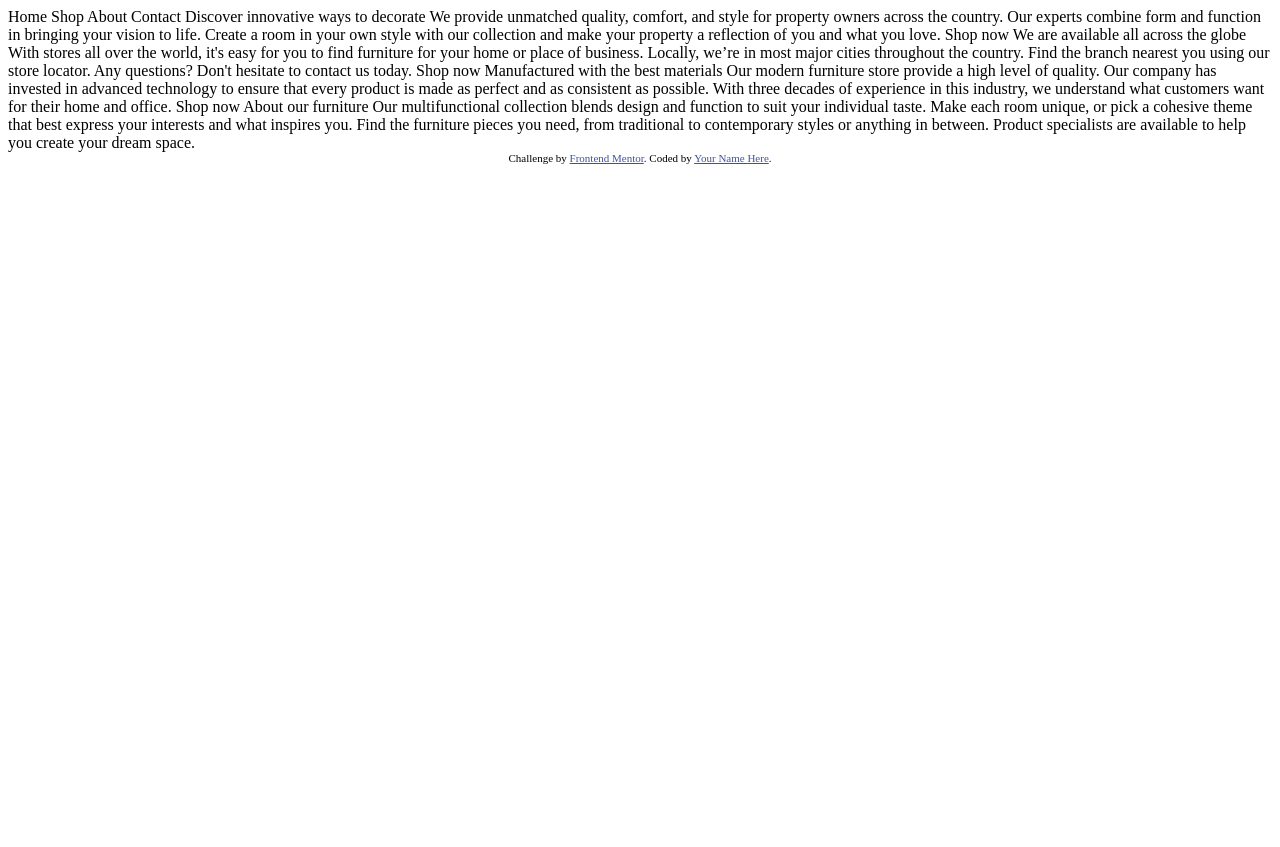
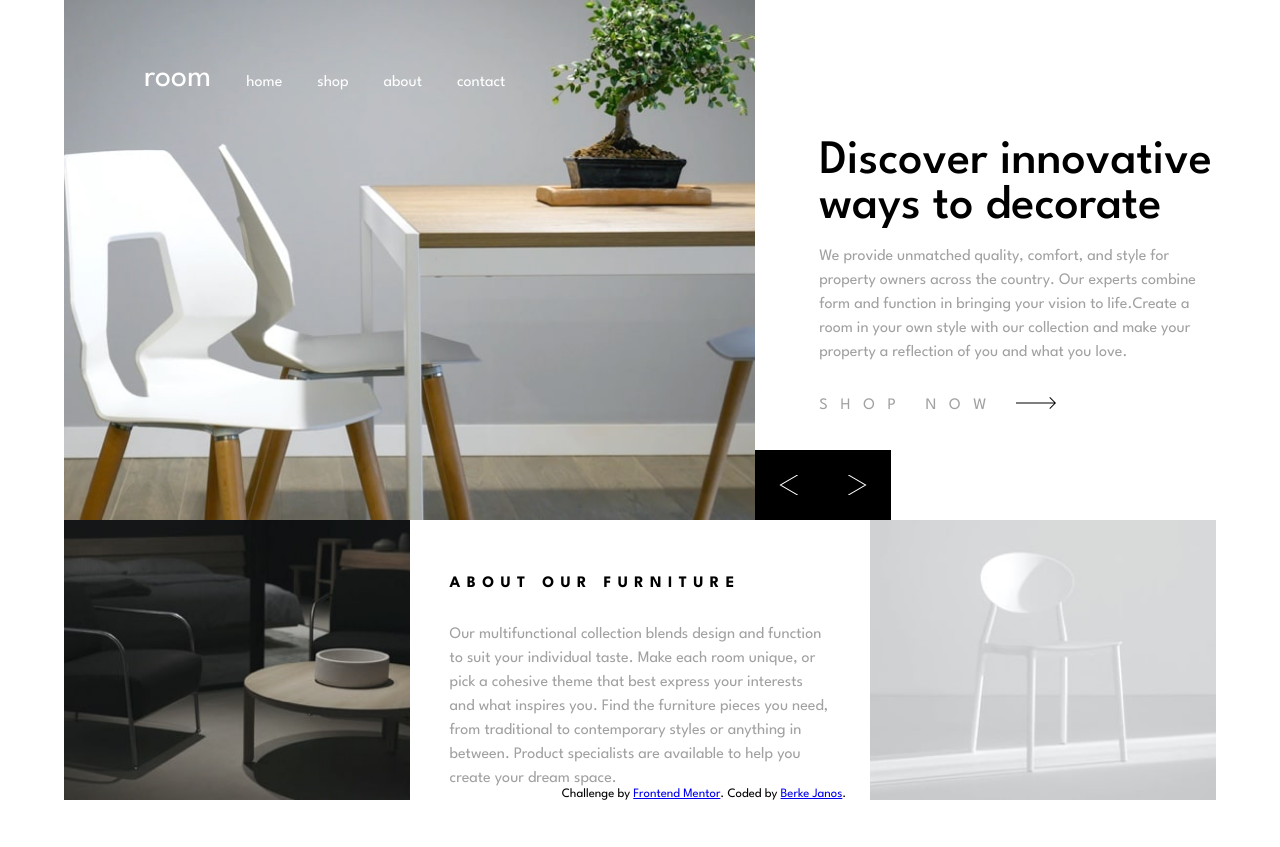
Before and after one commit to BerkeJani/room-homepage-master, a plain HTML site: page index.html in a window 1280 px wide. Before the commit the page ends 800 px from the top, so only its background shows below. Drawn offline with Linux system fonts and the light colour scheme.

Commit message:
desktop view done

```diff
--- a/index.html
+++ b/index.html
@@ -1,59 +1,79 @@
 <!DOCTYPE html>
 <html lang="en">
+
 <head>
   <meta charset="UTF-8">
-  <meta name="viewport" content="width=device-width, initial-scale=1.0"> <!-- displays site properly based on user's device -->
+  <meta name="viewport" content="width=device-width, initial-scale=1.0">
+  <!-- displays site properly based on user's device -->
 
   <link rel="icon" type="image/png" sizes="32x32" href="./images/favicon-32x32.png">
-
+  <link rel="stylesheet" href="./styles.css">
+  <script src="./landing.js" defer></script>
   <title>Frontend Mentor | Room homepage</title>
 
-  <!-- Feel free to remove these styles or customise in your own stylesheet 👍 -->
-  <style>
-    .attribution { font-size: 11px; text-align: center; }
-    .attribution a { color: hsl(228, 45%, 44%); }
-  </style>
+
 </head>
+
 <body>
-  Home
-  Shop
-  About
-  Contact
+  <main class="main-content">
+    <div id="modal" class="modal-image">
+      <div class="navbar">
+        <h3 class="navbar-company">room</h3>
+        <a href="#" class="navbar-item">home</a>
+        <a href="#" class="navbar-item">shop</a>
+        <a href="#" class="navbar-item">about</a>
+        <a href="#" class="navbar-item">contact</a>
+      </div>
+    </div>
+    <div class="introduction-wrapper">
+      <div class="introduction">
+        <h1 id="int-title" class="introduction-title">
+          Discover innovative ways to decorate
+        </h1>
+        <p id="int-text" class="introduction-text">
+          We provide unmatched quality, comfort, and style for property owners across the country.
+          Our experts combine form and function in bringing your vision to life.Create a room in your
+          own style with our collection and make your property a reflection of you and what you love.
+        </p>
+        <a class="introduction-link-shop" href="https://www.google.com/">
+          SHOP NOW
+          <img src="./images/icon-arrow.svg" alt="arrow-right">
+        </a>
 
-  Discover innovative ways to decorate
+      </div>
+      <div class="introduction-modal-buttons-wrapper">
+        <button class="modal-button" onclick="onLeftClick()">
+          <img src="./images/icon-angle-left.svg" alt="">
+        </button>
+        <button class="modal-button" onclick="onRightClick()">
+          <img src="./images/icon-angle-right.svg" alt="">
+        </button>
+      </div>
+    </div>
+    <div class="about-leftImage">
 
-  We provide unmatched quality, comfort, and style for property owners across the country.
-  Our experts combine form and function in bringing your vision to life. Create a room in your
-  own style with our collection and make your property a reflection of you and what you love.
+    </div>
+    <div class="about">
 
-  Shop now
-
-  We are available all across the globe
-
-  With stores all over the world, it's easy for you to find furniture for your home or place of business.
-  Locally, we’re in most major cities throughout the country. Find the branch nearest you using our
-  store locator. Any questions? Don't hesitate to contact us today.
-
-  Shop now
-
-  Manufactured with the best materials
-
-  Our modern furniture store provide a high level of quality. Our company has invested in advanced technology
-  to ensure that every product is made as perfect and as consistent as possible. With three decades of
-  experience in this industry, we understand what customers want for their home and office.
-
-  Shop now
-
+      <h3 class="about-title">
         About our furniture
-
+      </h3>
+      <p class="about-text">
         Our multifunctional collection blends design and function to suit your individual taste.
         Make each room unique, or pick a cohesive theme that best express your interests and what
         inspires you. Find the furniture pieces you need, from traditional to contemporary styles
         or anything in between. Product specialists are available to help you create your dream space.
+      </p>
+    </div>
+    <div class="about-rightImage">
 
+    </div>
     <div class="attribution">
       Challenge by <a href="https://www.frontendmentor.io?ref=challenge" target="_blank">Frontend Mentor</a>.
-    Coded by <a href="#">Your Name Here</a>.
+      Coded by <a href="https://www.linkedin.com/in/janos-berke5/">Berke Janos</a>.
     </div>
+  </main>
+
 </body>
+
 </html>
--- /dev/null
+++ b/landing.js
@@ -0,0 +1,44 @@
+const modalImageUrls=[
+'./images/desktop-image-hero-1.jpg',
+'./images/desktop-image-hero-2.jpg',
+'./images/desktop-image-hero-3.jpg'
+]
+
+const introductionTitle = [
+    "Discover innovative ways to decorate",
+    "We are available all across the globe",
+    "Manufactured with the best materials"
+]
+
+const introductionText = [
+    "We provide unmatched quality, comfort, and style for property owners across the country. Our experts combine form and function in bringing your vision to life.Create a room in your own style with our collection and make your property a reflection of you and what you love.",
+    "With stores all over the world, it's easy for you to find furniture for your home or place of business. Locally, we’re in most major cities throughout the country. Find the branch nearest you using our store locator. Any questions? Don't hesitate to contact us today.",
+    " Our modern furniture store provide a high level of quality. Our company has invested in advanced technology to ensure that every product is made as perfect and as consistent as possible. With three decades of experience in this industry, we understand what customers want for their home and office."
+
+]
+
+let actualPage = 0;
+
+function onLeftClick() {
+    if (actualPage > 0) {
+        actualPage--;
+    }
+    else { actualPage = 2; }
+    const newImageUrl = modalImageUrls[actualPage];
+    document.getElementById('modal').style.backgroundImage = "url('" + newImageUrl + "')";
+    document.getElementById('int-title').innerHTML = introductionTitle[actualPage];
+    document.getElementById('int-text').innerHTML = introductionText[actualPage];
+    console.log(newImageUrl);
+}
+
+function onRightClick() {
+    if (actualPage <2) {
+        actualPage++;
+    }
+    else { actualPage = 0; }
+    const newImageUrl = modalImageUrls[actualPage];
+    document.getElementById('modal').style.backgroundImage = "url('" + newImageUrl + "')";
+    document.getElementById('int-title').innerHTML = introductionTitle[actualPage];
+    document.getElementById('int-text').innerHTML = introductionText[actualPage];
+    console.log(newImageUrl);
+}
--- /dev/null
+++ b/styles.css
@@ -0,0 +1,190 @@
+@import url('https://fonts.googleapis.com/css2?family=League+Spartan:wght@100..900&display=swap');
+
+:root {
+    --DarkGray: hsl(0, 0%, 63%);
+    --Black: hsl(0, 0%, 0%);
+    --White: hsl(0, 0%, 100%);
+    --VeryDarkGray: hsl(0, 0%, 27%);
+}
+
+body {
+    background-color: var(--White);
+    font-size: 12px;
+    display: flex;
+    align-items: center;
+    justify-content: center;
+    font-family: 'League Spartan';
+    margin: 0;
+}
+
+.main-content {
+    width: 90%;
+    height: 100%;
+    display: flex;
+    flex-direction: row;
+    flex-wrap: wrap;
+    position: relative;
+
+}
+
+.modal-image {
+    background-image: url('./images/desktop-image-hero-1.jpg');
+    background-size: cover;
+    background-repeat: no-repeat;
+    background-position: center center;
+    background-color: aqua;
+    height: 65vh;
+    width: 60%;
+}
+
+.navbar {
+    position: absolute;
+    top: 4rem;
+    left: 5rem;
+    color: var(--White);
+}
+
+.navbar-item {
+    text-decoration: none;
+    color: var(--White);
+    font-size: 1rem;
+    margin-left: 2rem;
+}
+
+.navbar-item:hover {
+    text-decoration: underline;
+    text-underline-offset: 12px;
+}
+
+.navbar-company {
+    display: inline;
+    font-size: 2rem;
+    font-weight: 400;
+}
+
+.introduction-wrapper {
+    width: 40%;
+    height: 65vh;
+    position: relative;
+    box-sizing: border-box;
+    display: flex;
+    flex-direction: column;
+    align-items: center;
+}
+
+.introduction {
+    display: flex;
+    flex-direction: column;
+    justify-content: center;
+    padding-left: 4rem;
+    height: 100%;
+
+}
+
+.introduction-title {
+    font-size: 3rem;
+    font-weight: 500;
+    margin-bottom: 0;
+}
+
+.introduction-text {
+    line-height: 1.5;
+    font-size: 1rem;
+    color: var(--DarkGray);
+}
+
+.introduction-link-shop {
+    font-size: 1rem;
+    font-weight: 400;
+    color: var(--DarkGray);
+    text-decoration: none;
+    letter-spacing: .8rem;
+    margin-top: 1rem;
+}
+
+.introduction-link-shop:hover {
+    cursor: pointer;
+}
+
+.introduction-modal-buttons-wrapper {
+    display: flex;
+    flex-direction: row;
+    position: absolute;
+    bottom: 0;
+    left: 0;
+}
+
+.modal-button {
+    background-color: var(--Black);
+    color: var(--White);
+    height: 70px;
+    display: flex;
+    flex-direction: row;
+    justify-content: center;
+    align-items: center;
+    padding: 1.5rem;
+    border: 0;
+}
+
+
+.modal-button img {
+    width: 20px;
+    height: 20px;
+
+}
+
+.modal-button:hover {
+    cursor: pointer;
+    background-color: var(--VeryDarkGray);
+}
+
+.about-leftImage {
+    width: 30%;
+    height: 35vh;
+    background-image: url('./images/image-about-dark.jpg');
+    background-size: cover;
+    background-repeat: no-repeat;
+    background-position: center center;
+
+}
+
+.about {
+    width: 40%;
+    box-sizing: border-box;
+    padding: 2.5rem;
+    display: flex;
+    flex-direction: column;
+    justify-content: center;
+}
+
+.about-title {
+    color: var(--Black);
+    font-size: 1rem;
+    font-weight: 700;
+    letter-spacing: .4rem;
+    text-transform: uppercase;
+
+}
+
+.about-text {
+    color: var(--DarkGray);
+    line-height: 1.5;
+    font-size: 1rem;
+}
+
+.about-rightImage {
+    width: 30%;
+    height: 35vh;
+    background-image: url('./images/image-about-light.jpg');
+    background-size: cover;
+    background-repeat: no-repeat;
+    background-position: center;
+}
+
+.attribution {
+    width: 100%;
+    position: fixed;
+    bottom: 0;
+    text-align: center;
+    font-size: .8rem;
+}
```
Lines whose indentation alone changed are shown as unchanged.
